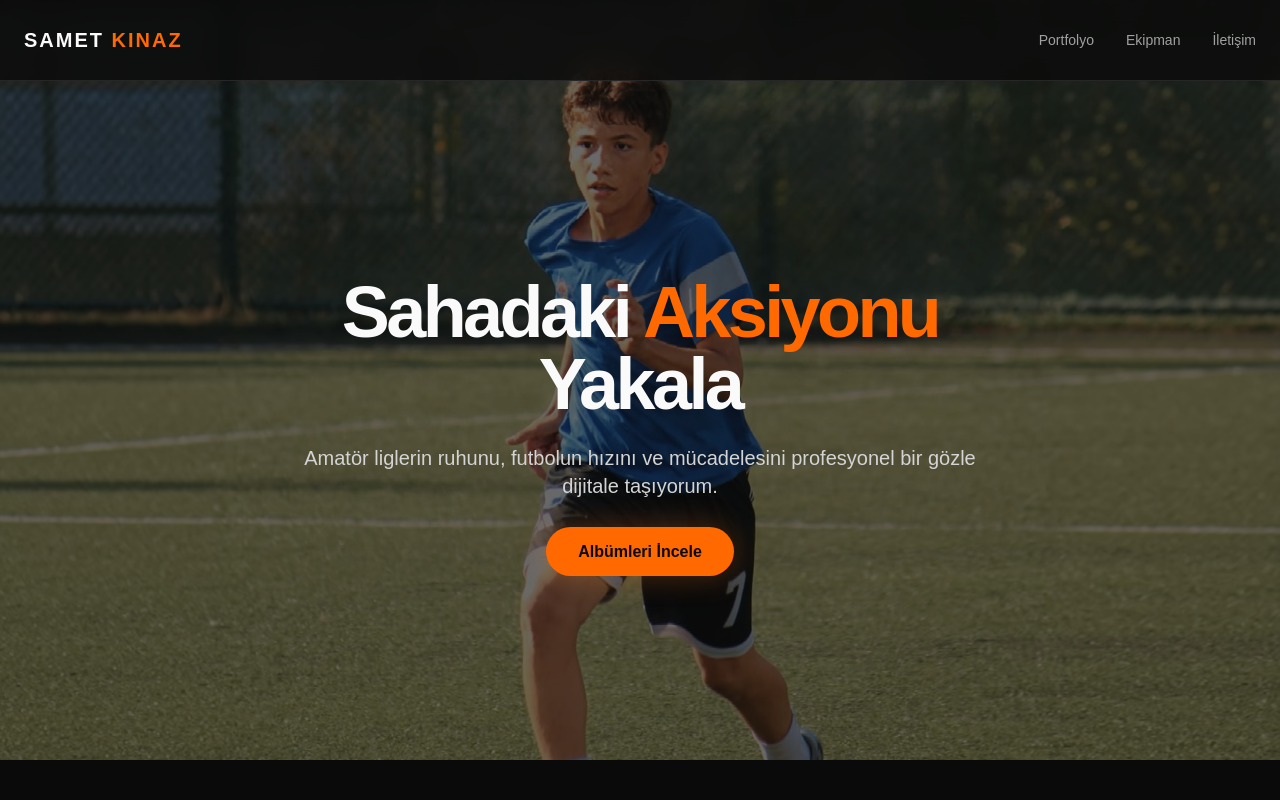
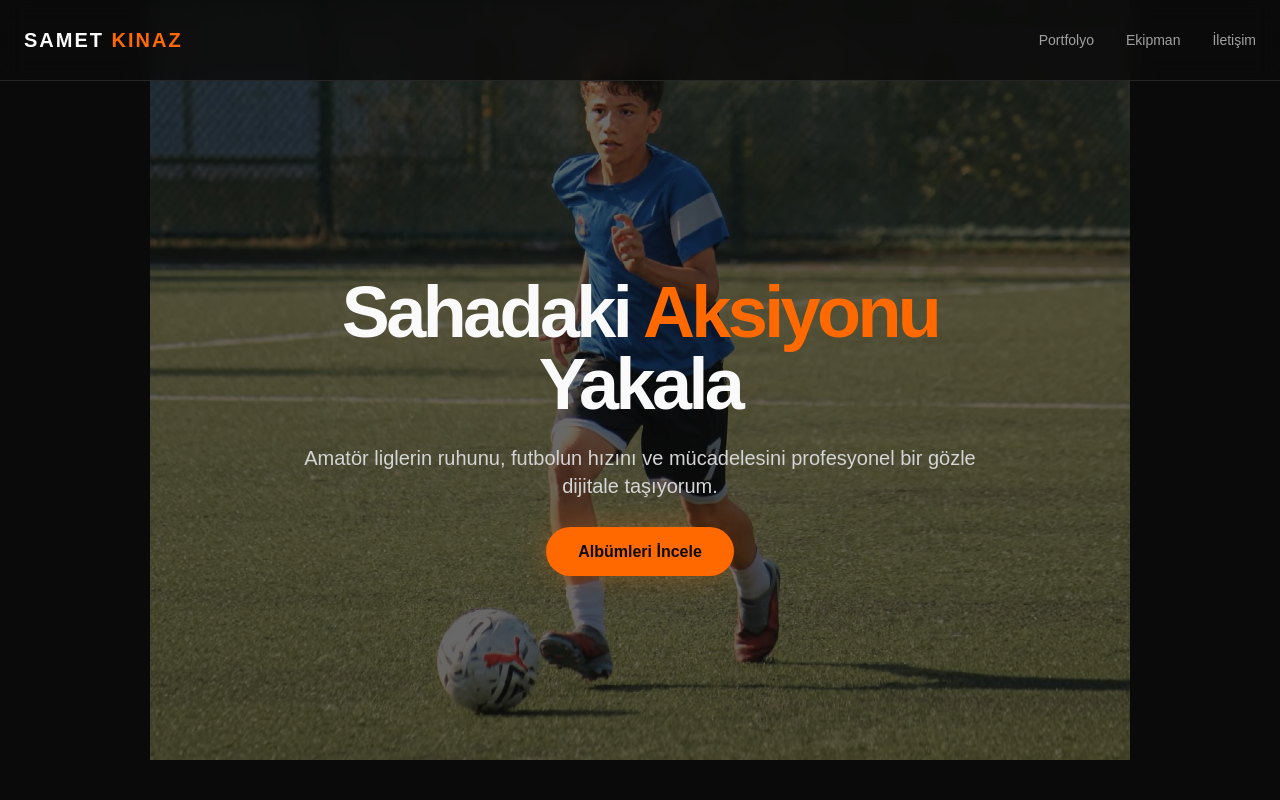
Before and after one commit to sk-raw/sametkinaz-portfolio, a Next.js app: page / in a window 1280 px wide. Shown: the top 800 px of the page. Built offline with nearby package versions, Linux system fonts and the light colour scheme.

Commit message:
Kapak fotografi object-contain ile tam gorsenecek sekilde ayarlandi

```diff
--- a/app/page.tsx
+++ b/app/page.tsx
@@ -66,16 +66,16 @@ export default function Home() {
       </header>
 
      {/* HERO SECTION */}
-      <section className="relative h-[85vh] md:h-[95vh] flex flex-col items-center justify-center text-center px-4 pt-20">
-        <div className="absolute inset-0 z-0 opacity-100">
+      <section className="relative h-[85vh] md:h-[95vh] flex flex-col items-center justify-center text-center px-4 pt-20 overflow-hidden bg-neutral-950">
+        <div className="absolute inset-0 z-0">
           <Image
             src="/kapak.jpg"
             alt="Futbol Sahası Kapak Fotoğrafı"
             fill
-            className="object-cover object-top"
+            className="object-contain" // object-contain ile fotoğrafın tamamı kırpılmadan sığdırılır
             priority
           />
-          {/* Fotoğrafın üzerine dengeli bir karartma filtresi eklendi */}
+          {/* Karartma filtresi */}
           <div className="absolute inset-0 bg-neutral-950/60" />
         </div>
 
```
